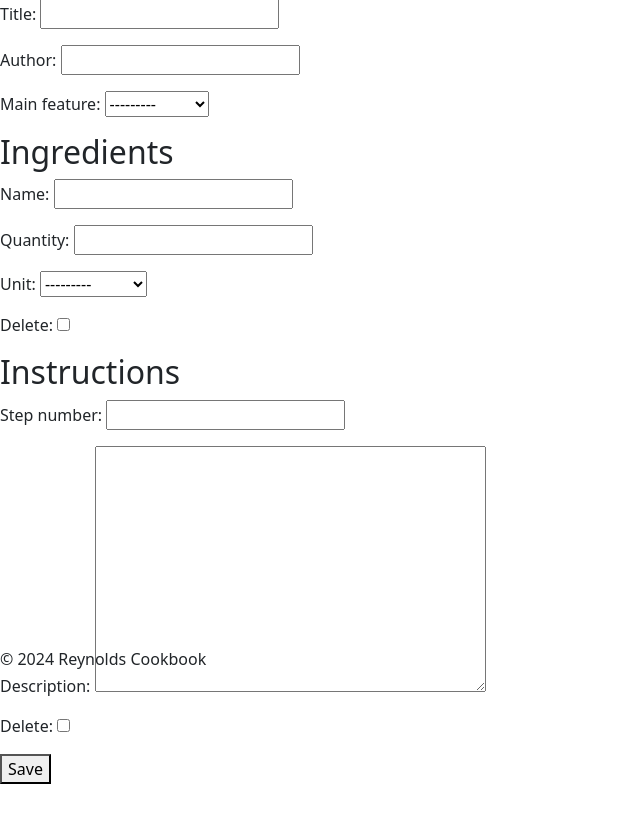
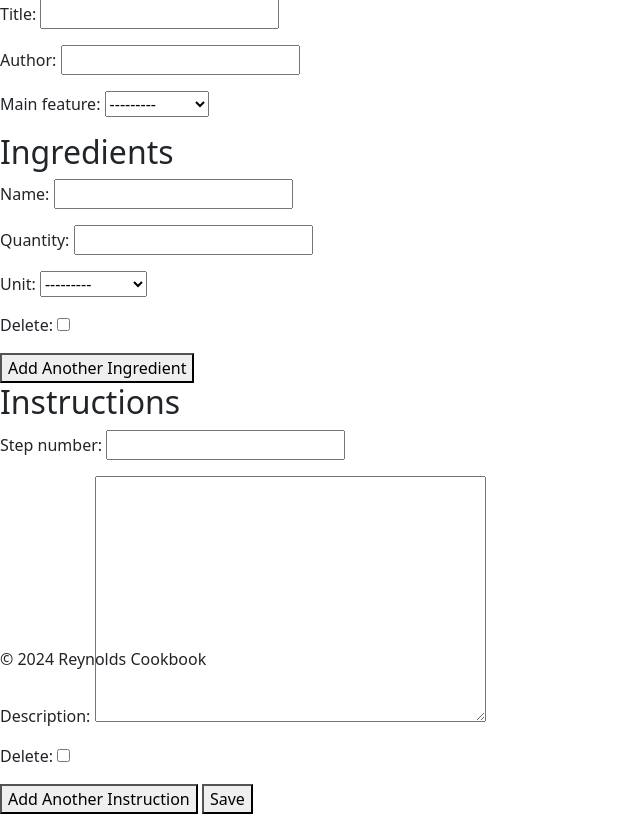
Before and after one commit to jf-grpo/Cookbook_Portfolio, a Django app: page /entrees/new/ in a window 1280 px wide. Shown: the part 113-927 px from the top of the page, without its empty margins (0-640 px from the left). Before the commit the page ends 897 px from the top, so only its background shows below. Run offline with Django 5.2, Linux system fonts and the light colour scheme; some libraries are stand-ins or nearby versions.

Commit message:
update formset for multiple ingredients

```diff
--- a/cookbooks/cookbooks/settings.py
+++ b/cookbooks/cookbooks/settings.py
@@ -37,7 +37,7 @@
     'django.contrib.sessions',
     'django.contrib.messages',
     'django.contrib.staticfiles',
-    'bootstrap5',
+    'django_bootstrap5',
     'reynolds_cookbook',
 ]
 
--- /dev/null
+++ b/cookbooks/reynolds_cookbook/static/js/dynamic_forms.js
@@ -0,0 +1,23 @@
+// static/js/dynamic_forms.js
+
+document.addEventListener('DOMContentLoaded', function () {
+    function addForm(formDivId, formPrefix) {
+        var formDiv = document.getElementById(formDivId);
+        var totalForms = document.getElementById(`id_${formPrefix}-TOTAL_FORMS`);
+        var currentFormCount = parseInt(totalForms.value);
+        var newForm = formDiv.firstElementChild.cloneNode(true);
+        var formRegex = new RegExp(`${formPrefix}-(\\d+)`, 'g');
+
+        newForm.innerHTML = newForm.innerHTML.replace(formRegex, `${formPrefix}-` + currentFormCount);
+        formDiv.appendChild(newForm);
+        totalForms.value = currentFormCount + 1;
+    }
+
+    document.getElementById('add-ingredient').addEventListener('click', function () {
+        addForm('ingredient-forms', 'ingredient_set');
+    });
+
+    document.getElementById('add-instruction').addEventListener('click', function () {
+        addForm('instruction-forms', 'instruction_set');
+    });
+});
--- a/cookbooks/reynolds_cookbook/templates/reynolds_cookbook/base.html
+++ b/cookbooks/reynolds_cookbook/templates/reynolds_cookbook/base.html
@@ -1,4 +1,4 @@
-{% load bootstrap5 %}
+{% load django_bootstrap5 %}
 
 <!DOCTYPE html>
 <html lang="en">
--- a/cookbooks/reynolds_cookbook/templates/reynolds_cookbook/entree_form.html
+++ b/cookbooks/reynolds_cookbook/templates/reynolds_cookbook/entree_form.html
@@ -1,4 +1,6 @@
 {% extends "./base.html" %}
+
+{% load  static %}
 
 {% block content %}
     <h1>Create a New Entree</h1>
@@ -8,16 +10,29 @@
 
         <h2>Ingredients</h2>
         {{ ingredient_formset.management_form }}
+        <div id="ingredient-forms">
             {% for form in ingredient_formset %}
+                <div class="ingredient-form">
                     {{ form.as_p }}
+                </div>
             {% endfor %}
+        </div>
+        <button type="button" id="add-ingredient">Add Another Ingredient</button>
 
         <h2>Instructions</h2>
         {{ instruction_formset.management_form }}
+        <div id="instruction-forms">
             {% for form in instruction_formset %}
+                <div class="instruction-form">
                     {{ form.as_p }}
+                </div>
             {% endfor %}
+        </div>
+        <button type="button" id="add-instruction">Add Another Instruction</button>
 
         <button type="submit">Save</button>
     </form>
+
+    <!-- Include your JavaScript file -->
+    <script src="{% static 'js/dynamic_forms.js' %}"></script>
 {% endblock %}
```
Also changed, not shown: cookbooks/reynolds_cookbook/templates/reynolds_cookbook/dessert_form.html (+15 -0 lines), cookbooks/reynolds_cookbook/templates/reynolds_cookbook/soup_form.html (+15 -0 lines). Lines whose indentation alone changed are shown as unchanged.
